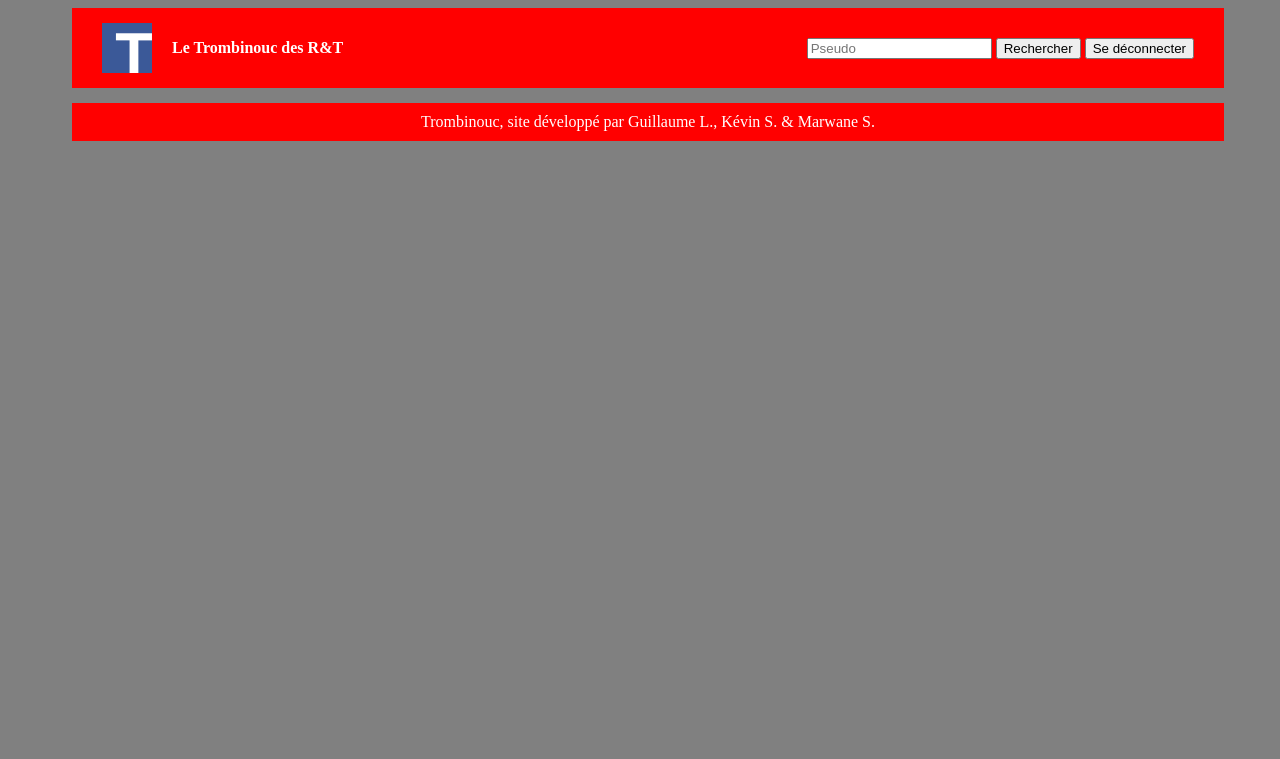
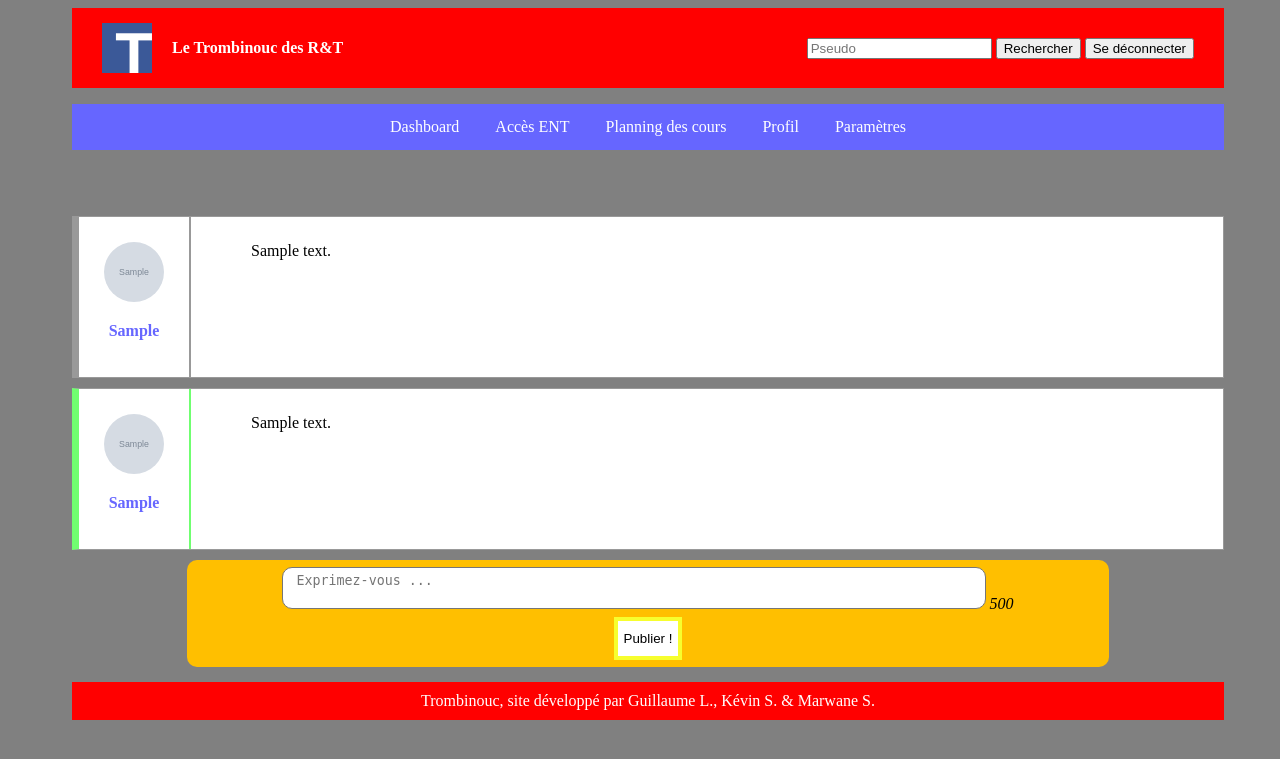
Before and after one commit to Gladorme/Trombinouc, a PHP site: page /publication.php?id=1 in a window 1280 px wide. Shown: the top 759 px of the page. Run offline with PHP 8.4, Linux system fonts and the light colour scheme; the visitor is signed in with stand-in values (Sample User, id 1); tables that the repository leaves empty hold one stand-in row (values such as "Sample post"); grey boxes marked "Sample" are stand-in pictures.

Commit message:
Système de réponse fini !

```diff
--- a/css/style.css
+++ b/css/style.css
@@ -135,10 +135,41 @@ nav li:hover {
   background-color: #F7FE2E;
   border: 4px solid #FFFFFF;*
 }
+.repondre {
+  background-color: #ffbf00;
+  border-radius: 10px;
+  text-align: center;
+  padding-top: 7px;
+  padding-bottom: 7px;
+  margin-left: 10%;
+  margin-right: 10%;
+}
+.repondre textarea {
+  resize: none;
+  overflow: auto;
+  width: 75%;
+  border-radius: 10px;
+  padding: 5px;
+}
+.repondre input {
+  margin-top: 4px;
+  text-align: center;
+  padding-top: 10px;
+  padding-bottom: 10px;
+  background-color: #FFFFFF;
+  border: 4px solid #F7FE2E;
+}
+.repondre input:hover {
+  text-align: center;
+  padding-top: 10px;
+  padding-bottom: 10px;
+  background-color: #F7FE2E;
+  border: 4px solid #FFFFFF;*
+}
 .forum {
   margin-top: 30px;
 }
-.forum .answer {
+.forum .publication {
   border-left: 7px solid #999999;
   border-top: 1px solid #999999;
   border-bottom: 1px solid #999999;
@@ -149,13 +180,13 @@ nav li:hover {
   float: none;
   height: 160px;
 }
-.answer .auteur {
+.publication .auteur {
   float: left;
   height: inherit;
   margin-right: 60px;
   border-right: 2px solid #999999;
 }
-.answer img {
+.publication img {
   width: 60px;
   height: 60px;
   border-radius: 60px;
@@ -175,13 +206,12 @@ nav li:hover {
   text-decoration: none;
   color: #6666ff;
 }
-.answer .texte {
+.publication .texte {
   margin-top: 25px;
   margin-right: 25px;
   margin-left: 25px;
   height: 60%
 }
-
 .profil {
   background-color: #51E7BA;
   border-radius: 10px;
@@ -211,6 +241,66 @@ nav li:hover {
   padding: 14px 16px;
   text-decoration: none;
 }
+.publication .actions ul {
+  text-align: center;
+  list-style-type: none;
+  margin-left: 0;
+  padding: 0;
+  overflow: hidden;
+  margin-right: 60px;
+}
+.publication .actions li {
+  display: inline-block;
+  text-align: center;
+  text-decoration: none;
+}
+.publication .actions li:first-of-type {
+  padding-right: 5px;
+}
+.publication .actions li:last-of-type {
+  padding-left: 10px;
+}
+.actions a:link {
+  text-decoration: none;
+  color: #6666ff;
+}
+.actions a:visited {
+    color: #6666ff;
+}
+.actions a:hover {
+    color: #4848B3;
+}
+.forum .answer {
+  border-left: 7px solid #70FF70;
+  border-top: 1px solid #999999;
+  border-bottom: 1px solid #999999;
+  border-right: 1px solid #999999;
+  margin-bottom: 10px;
+  margin-top: 10px;
+  background-color: white;
+  float: none;
+  height: 160px;
+}
+.answer .auteur {
+  float: left;
+  height: inherit;
+  margin-right: 60px;
+  border-right: 2px solid #70FF70;
+}
+.answer img {
+  width: 60px;
+  height: 60px;
+  border-radius: 60px;
+  margin-top: 25px;
+  margin-left: 25px;
+  margin-right: 25px;
+}
+.answer .texte {
+  margin-top: 25px;
+  margin-right: 25px;
+  margin-left: 25px;
+  height: 60%
+}
 .answer .actions ul {
   text-align: center;
   list-style-type: none;
@@ -224,22 +314,6 @@ nav li:hover {
   text-align: center;
   text-decoration: none;
 }
-.answer .actions li:first-of-type {
-  padding-right: 5px;
-}
-.answer .actions li:last-of-type {
-  padding-left: 10px;
-}
-.actions a:link {
-  text-decoration: none;
-  color: #6666ff;
-}
-.actions a:visited {
-    color: black;
-}
-.actions a:hover {
-    color: #4848B3;
-}
 footer {
   margin-top: 15px;
   margin-bottom: 5px;
--- a/outils/get_infos_rep.php
+++ b/outils/get_infos_rep.php
@@ -9,4 +9,27 @@ function get_nbr_rep($id_publication){
   $req->closeCursor();
   return count($result);
 }
+
+function load_rep($id_pub){
+  include (__DIR__ .'/../config/bdd.php');
+  $sql = "SELECT rep_id, id_publication, pseudo, message, img FROM utilisateurs, publications WHERE id_utilisateur = utilisateur_id AND rep_id = :id_rep ORDER BY id_publication";
+  $req = $bd->prepare($sql);
+  $marqueurs = array ('id_rep'=>$id_pub);
+  $req->execute($marqueurs);
+  $result = $req->fetchall();
+  $req->closeCursor();
+
+  foreach ($result as $key => $value) {
+    echo "
+    <div class='answer'>\n
+        <div class='auteur'>\n
+          <a href='profil.php?pseudo={$value['pseudo']}'><img src='{$value['img']}' alt='{$value['pseudo']}' /></a>\n
+          <p><a href='profil.php?pseudo={$value['pseudo']}'>{$value['pseudo']}</a></p>\n
+        </div>\n
+        <div class='texte'>\n
+          {$value['message']}
+        </div>
+      </div>";
+  }
+}
 ?>
--- a/outils/publier.php
+++ b/outils/publier.php
@@ -17,5 +17,4 @@
 
   header('Location: ../dashboard.php');
   exit();
-
  ?>
--- a/publication.php
+++ b/publication.php
@@ -5,6 +5,7 @@
   }
  ?>
 <?php include (__DIR__ .'/include/header.inc.php'); ?>
+<?php include (__DIR__ .'/outils/get_infos_rep.php'); ?>
 <header>
 	<div class="slogan">
 		<a href="dashboard.php"><img src="img/logo.png" alt="Logo du Trombinouc"></a>
@@ -21,12 +22,65 @@
 
   </div>
 </header>
+
+<nav>
+  <ul>
+		<li><a href="dashboard.php">Dashboard</a></li>
+    <li><a href="http://ent.unice.fr">Accès ENT</a></li>
+    <li><a href="http://iutsa.unice.fr/gpushow2/?dept=RT&interactive">Planning des cours</a></li>
+		<?php echo "<li><a href='profil.php?pseudo={$_SESSION['pseudo']}'>Profil</a></li>"; ?>
+		<li><a href="options.php">Paramètres</a></li>
+  </ul>
+</nav>
+
+<div class="forum">
 <?php
-
-
-
-
+  include (__DIR__ .'/config/bdd.php');
+  $sql = "SELECT id_publication, pseudo, message, img FROM utilisateurs, publications WHERE id_publication = :id_publication AND id_utilisateur = utilisateur_id";
+  $req = $bd->prepare($sql);
+  $marqueurs = array('id_publication' => $_GET['id']);
+  $req->execute($marqueurs);
+  $result = $req->fetchall();
+  $req->closeCursor();
+  if (count($result) == 0){
+    echo "<div class='annonces'>\n
+  		<i class='fa fa-exclamation-triangle' aria-hidden='true'></i>
+  			Cette publication n'existe pas ou a été supprimée !
+  		<i class='fa fa-exclamation-triangle' aria-hidden='true'></i>\n
+  	</div>\n";
+  }else{
+    if ($result[0]['pseudo'] == $_SESSION['pseudo']){
+      $delete = "
+      <div class='actions'>
+        <ul>
+          <li><a href='outils/rm_pub.php?id={$result[0]['id_publication']}'><i class='fa fa-trash' aria-hidden='true'></i> Supprimer</a></li>
+        </ul>
+      </div>";
+    }else{
+      $delete = "";
+    }
+    echo "
+    <div class='publication'>\n
+        <div class='auteur'>\n
+          <a href='profil.php?pseudo={$result[0]['pseudo']}'><img src='{$result[0]['img']}' alt='{$result[0]['pseudo']}' /></a>\n
+          <p><a href='profil.php?pseudo={$result[0]['pseudo']}'>{$result[0]['pseudo']}</a></p>\n
+        </div>\n
+        <div class='texte'>\n
+          {$result[0]['message']}
+        </div>
+        {$delete}
+      </div>";
+  }
+  load_rep($_GET['id']);
  ?>
-
-
+</div>
+<div class="repondre">
+  <form id="repondre" action="outils/repondre.php" method="POST">
+		<textarea name="message" id="textarea" placeholder=" Exprimez-vous ..." required></textarea> <em id="count">500</em>
+    <?php echo "<input type='text' hidden='true' name='id_pub' value='{$_GET['id']}'/>"; ?>
+		<br />
+		<input type="submit" id="publication" value="Publier !"/>
+	</form>
+</div>
+<script src="js/count.js"></script>
 <?php include ('include/footer.inc.php'); ?>
```
Also changed, not shown: outils/load_msg.php (+5 -3 lines), outils/repondre.php (added, +20 -0 lines).
